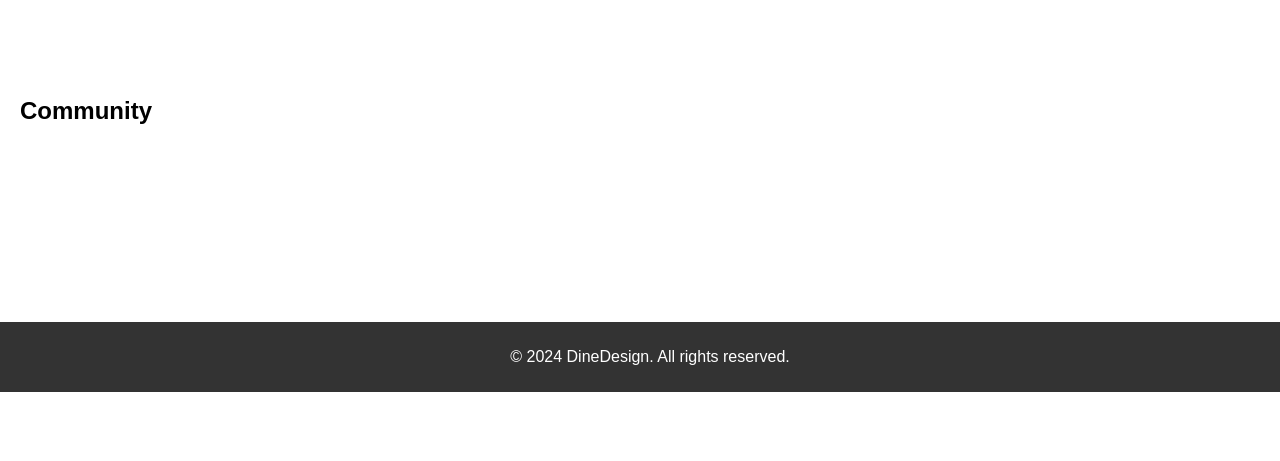
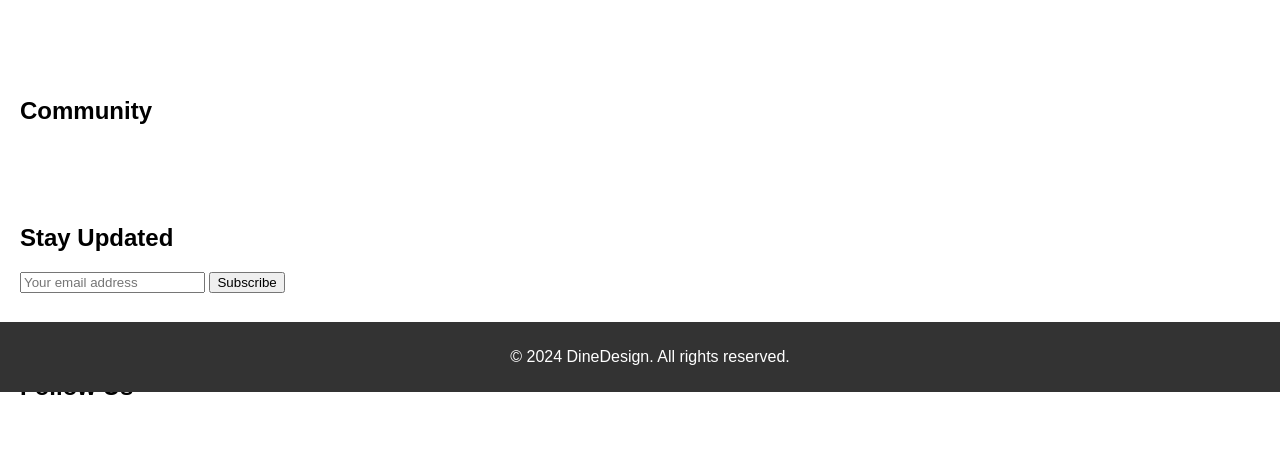
Before and after one commit to jurchiks33/DineDesign, a Flask app: page / in a window 1280 px wide. Shown: the part 408-869 px from the top of the page. Before the commit the page ends 800 px from the top, so only its background shows below. Run offline with Flask 3, Linux system fonts and the light colour scheme.

Commit message:
updating home page

```diff
--- a/templates/index.html
+++ b/templates/index.html
@@ -32,9 +32,28 @@
         <!--Dynamic content will be loaded here-->
     </section>
 
-    <section id="community">
+
+    <section id="community-section">
         <h2>Community</h2>
-        <!--Dynamic content will be loaded here-->
+        <div id="community-recipes">
+            <!-- Community recipes placeholder -->
+        </div>
+        <div id="community-posts">
+            <!-- Community posts placeholder -->
+        </div>
+    </section>
+
+    <section id="newsletter-subscription">
+        <h2>Stay Updated</h2>
+        <form id="newsletter-form">
+            <input type="email" placeholder="Your email address">
+            <button type="submit">Subscribe</button>
+        </form>
+    </section>
+
+    <section id="social-media">
+        <h2>Follow Us</h2>
+        <!-- Social media links or widgets placeholder -->
     </section>
 
     <footer>
```
